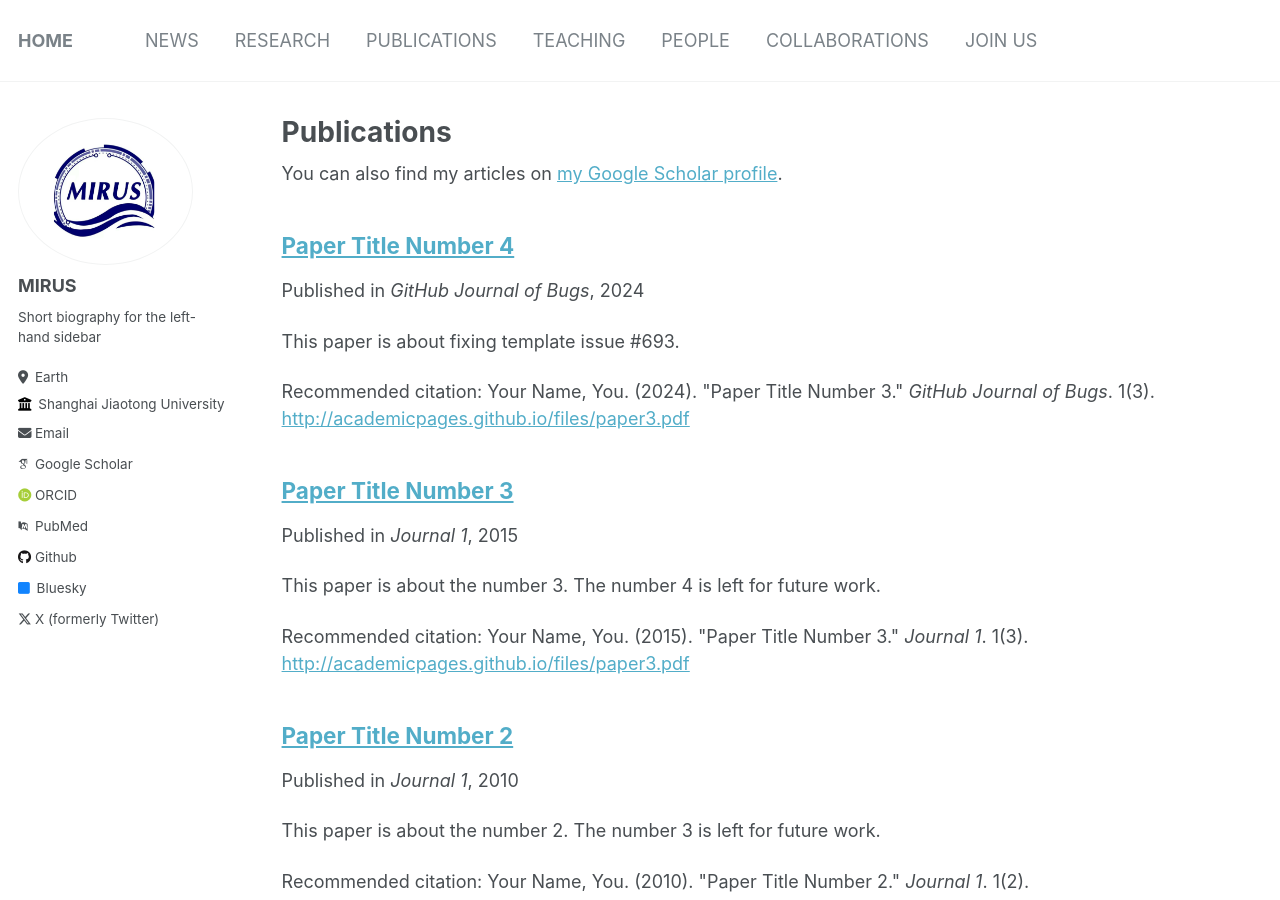
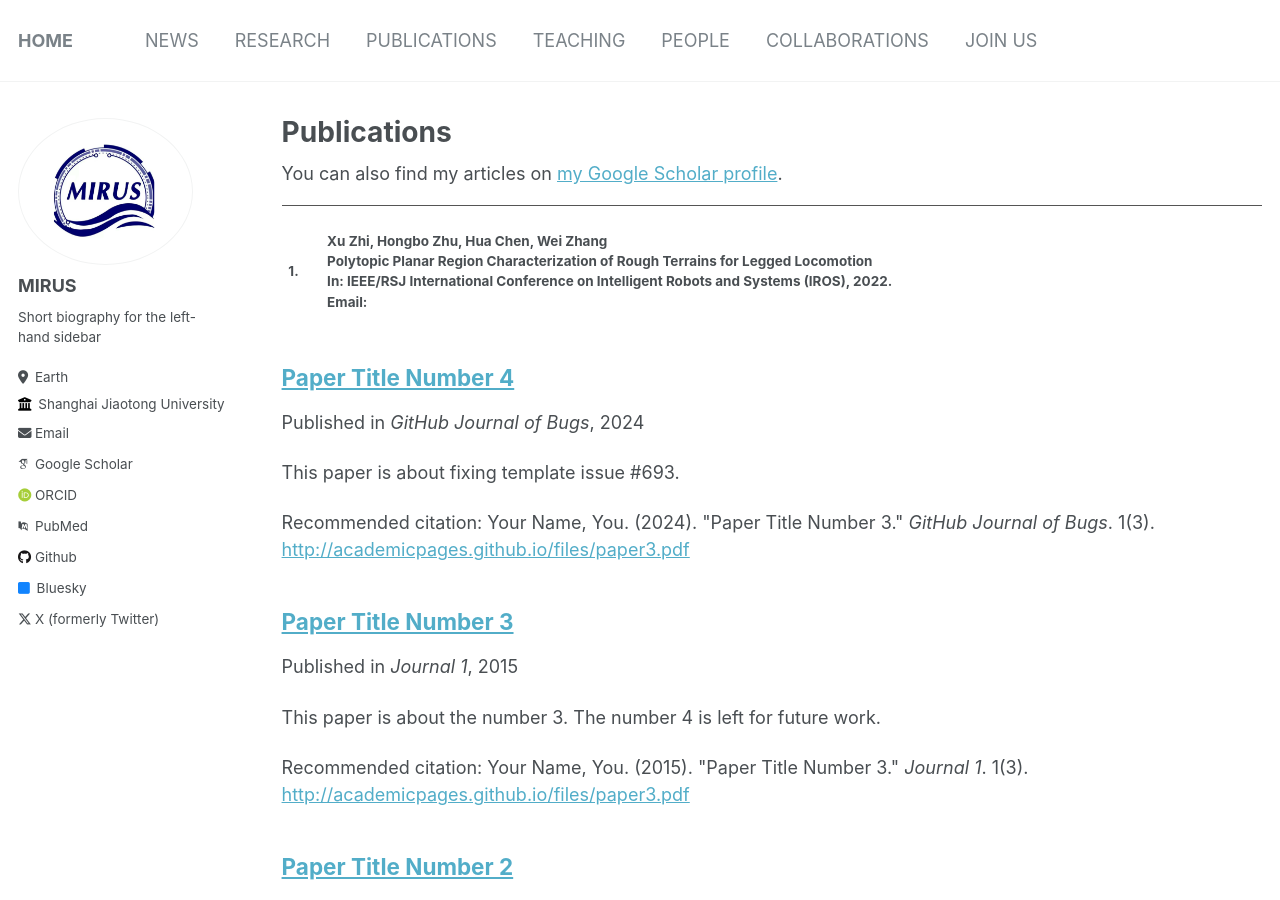
Before and after one commit to SJTU-MIRUS/MIRUS.github.io, a Jekyll site: the page built from _pages/publications.md, in a window 1280 px wide and 900 px high. Built offline with Jekyll 4.4.1, drawn with Linux system fonts in a browser that asks for light colours; some web fonts are replaced.

Commit message:
Update publications.md

```diff
--- a/_pages/publications.md
+++ b/_pages/publications.md
@@ -9,6 +9,19 @@ author_profile: true
   <div class="wordwrap">You can also find my articles on <a href="{{site.author.googlescholar}}">my Google Scholar profile</a>.</div>
 {% endif %}
 
+<hr style="height:1px;border:none;border-top:1px solid #555555;" />
+<table style="width: 100%; border: 0; border-collapse: collapse;">
+  <tr>
+    <th style="border: 0;">1.</th>
+    <th style="border: 0;text-align: left;vertical-align: top;">
+    Xu Zhi, Hongbo Zhu, Hua Chen, Wei Zhang <br>
+    Polytopic Planar Region Characterization of Rough Terrains for Legged Locomotion  <br>
+    In: IEEE/RSJ International Conference on Intelligent Robots and Systems (IROS), 2022. <br>
+    <b>Email:</b> <br>
+    </th>
+  </tr>
+</table>
+
 {% include base_path %}
 
 {% for post in site.publications reversed %}
```
